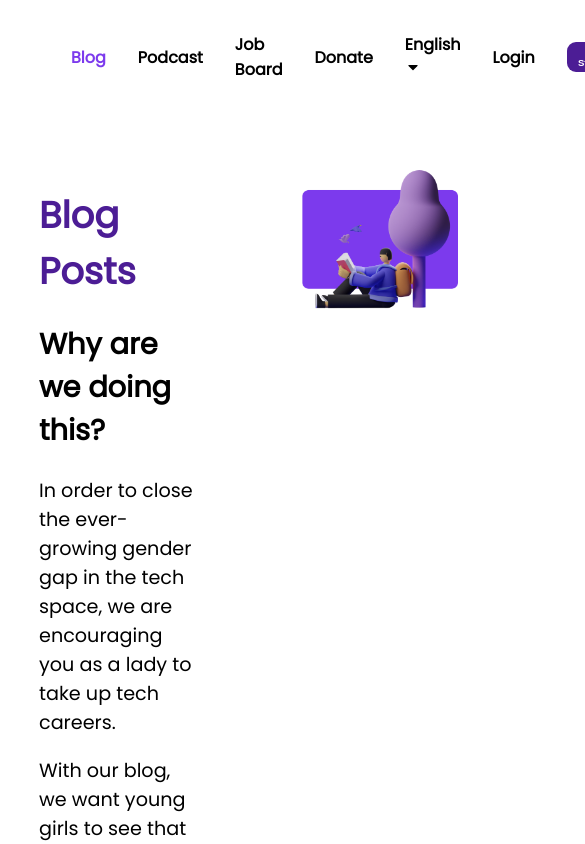
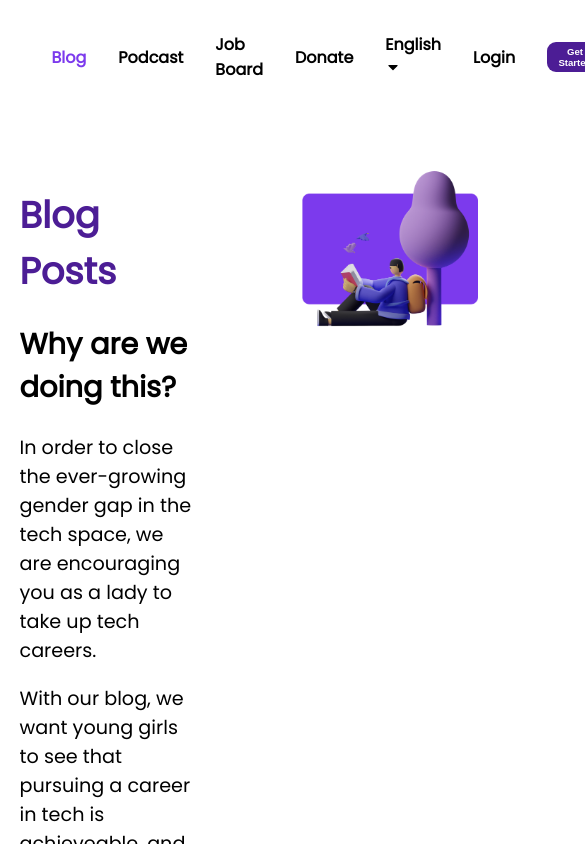
Before and after one commit to Dhanidayo/NG-IWD-2022-Hackathon-Team3, a React (Create React App) app: page /blog in a window 390 px wide. Shown: the top 844 px of the page, 585 px wide, since content can reach past the window. Built offline with nearby package versions, Linux system fonts and the light colour scheme.

Commit message:
responsiveness

```diff
--- a/package.json
+++ b/package.json
@@ -1,5 +1,5 @@
 {
-  "name": "girls-in-tech",
+  "name": "afro-in-tech",
   "version": "0.1.0",
   "private": true,
   "dependencies": {
--- a/src/components/Footer/style.css
+++ b/src/components/Footer/style.css
@@ -15,6 +15,12 @@ footer {
     text-decoration: none;
 }
 
+@media screen and (max-width: 1024px) {
+    .footer-link, .footer-list-item {
+        font-size: .85rem;
+    }
+}
+
 .footer-link:hover,
 .footer-list-item:hover {
     opacity: 0.7;
@@ -29,6 +35,12 @@ footer {
     margin: 0 1em;
     width: 10rem;
 }
+
+@media screen and (max-width: 1026px) {
+    .flex-footer-col {
+        width: 8rem;
+    }
+  }
 
 .flex-footer-ul-left {
     margin-left: -2.2em;
@@ -50,3 +62,9 @@ footer {
 .copyright {
     text-align: right;
 }
+
+@media screen and (max-width: 1024px) {
+    .copyright {
+        margin-right: 2em;
+    }
+}
--- a/src/index.css
+++ b/src/index.css
@@ -15,10 +15,29 @@ body {
   /* border: 5px solid red; */
 }
 
+@media screen and (max-width: 1026px) {
+  .container--primary {
+    width: calc(100% - 120px);
+  }
+}
+
+
+@media screen and (max-width: 416px) {
+  .container--primary {
+    width: 90%;
+  }
+}
+
 .container--secondary {
   width: 70%;
   max-width: 1100px;
   margin: 0 auto;
+}
+
+@media screen and (max-width: 1026px) {
+  .container--secondary {
+    width: calc(100% - 120px);
+  }
 }
 
 .row {
@@ -83,6 +102,16 @@ button:hover {
   font-weight: 600;
 }
 
+@media screen and (max-width: 1024px) {
+  .body-text, .body-text-thin {
+    font-size: 1rem;
+  }
+
+  .sub-heading--black {
+    font-size: 1.5rem;
+  }
+}
+
 .body-text-thin {
   font-weight: normal;
   font-size: 1.2rem;
--- a/src/pages/LandingPage/style.css
+++ b/src/pages/LandingPage/style.css
@@ -8,6 +8,12 @@
     background-color: #e9e4ff;
     height: 39.5rem;
     padding: 2em 0;
+}
+
+@media screen and (max-width: 1026px) {
+    #banner {
+        height: 36rem;
+    }
 }
 
 /* .banner-contents-wrapper {
@@ -34,6 +40,13 @@
     color: #4c1d95;
     font-weight: 900;
 }
+
+@media screen and (max-width: 1026px) {
+    .main-text{
+        font-size: 3rem;
+        line-height: 4.3rem;
+    }
+  }
 
 .main-para {
     margin-bottom: 2em;
@@ -76,10 +89,23 @@
     margin: 2em 1em;
 }
 
+@media screen and (max-width: 1026px) {
+    .card {
+        width: 16rem;
+    }
+  }
+
 .illustration-image {
     width: 120px;
     height: 120px;
 }
+
+@media screen and (max-width: 1026px) {
+    .illustration-image {
+        width: 100px;
+        height: 100px;
+    }
+  }
 
 .flex-end-card {
     padding-top: 12rem;
@@ -225,6 +251,12 @@
     display: flex;
 }
 
+@media screen and (max-width: 1922px) {
+    .feedback-card {
+        width: 22rem;
+    }
+  }
+
 .align-feedback-card {
     padding-top: 10em;
 }
```
Also changed, not shown: 1 other file (tests, documents, lock files or other folders).
